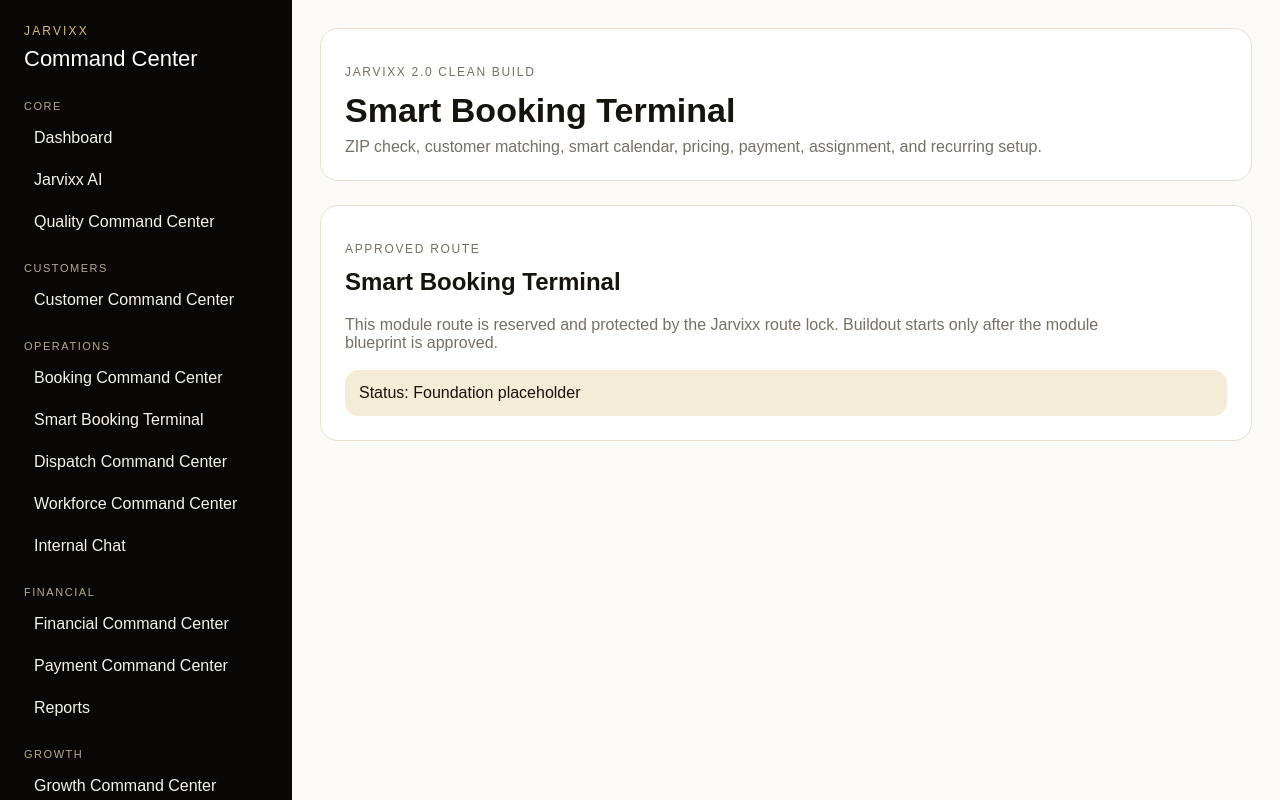
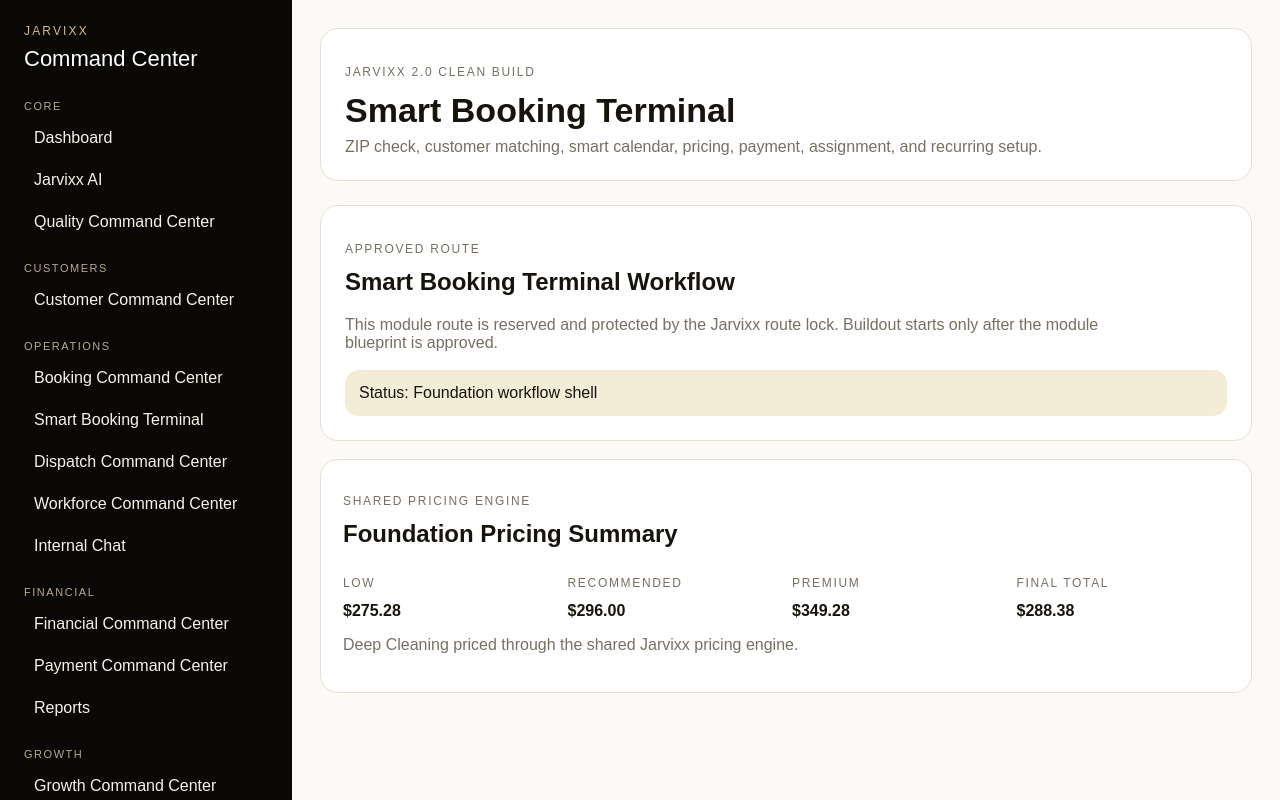
Before and after one commit to 360jarvis/JARVISV4, a Next.js app: page /app/bookings/new in a window 1280 px wide. Shown: the top 800 px of the page. Built offline with nearby package versions, Linux system fonts and the light colour scheme.

Commit message:
Connect pricing summary to Smart Booking Terminal

```diff
--- a/app/app/bookings/new/page.tsx
+++ b/app/app/bookings/new/page.tsx
@@ -1,6 +1,14 @@
 import AppShell from '../../../../components/AppShell';
 import ModulePlaceholder from '../../../../components/ModulePlaceholder';
+import PricingSummary from '../../../../components/PricingSummary';
 
 export default function SmartBookingPage() {
-  return <AppShell title="Smart Booking Terminal" subtitle="ZIP check, customer matching, smart calendar, pricing, payment, assignment, and recurring setup."><ModulePlaceholder name="Smart Booking Terminal" /></AppShell>;
+  return (
+    <AppShell title="Smart Booking Terminal" subtitle="ZIP check, customer matching, smart calendar, pricing, payment, assignment, and recurring setup.">
+      <div style={{ display: 'grid', gap: 18 }}>
+        <ModulePlaceholder name="Smart Booking Terminal Workflow" status="Foundation workflow shell" />
+        <PricingSummary />
+      </div>
+    </AppShell>
+  );
 }
```
